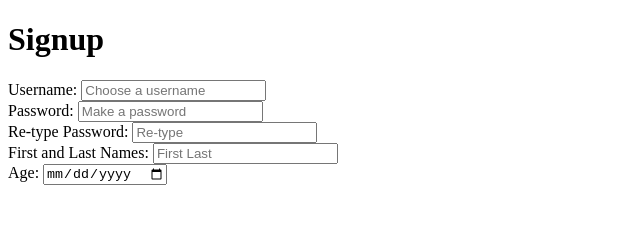
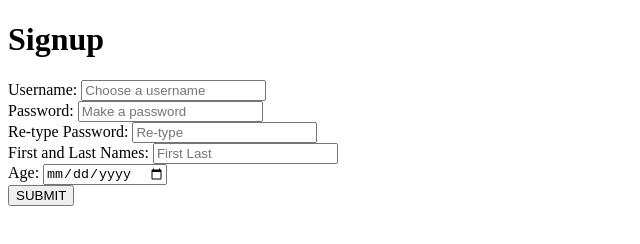
Before and after one commit to IsaacGHoward/instaCLONE, a website: page public/views/signup.html in a window 1280 px wide. Shown: the whole page, without its empty margins (0-640 px from the left). Drawn offline with nearby package versions, Linux system fonts and the light colour scheme; files whose address does not match are found by name.

Commit message:
Small signup changes
-added submit button to signup page

```diff
--- a/public/views/signup.html
+++ b/public/views/signup.html
@@ -26,6 +26,8 @@
 <br>
 <label for="age">Age: </label>
 <input id="age" type="date" name="age">
+<br>
+<button type="button" id="submit">SUBMIT</button>
 <!-- add or modify.  Add username and password text input.  -->
 
 
```
